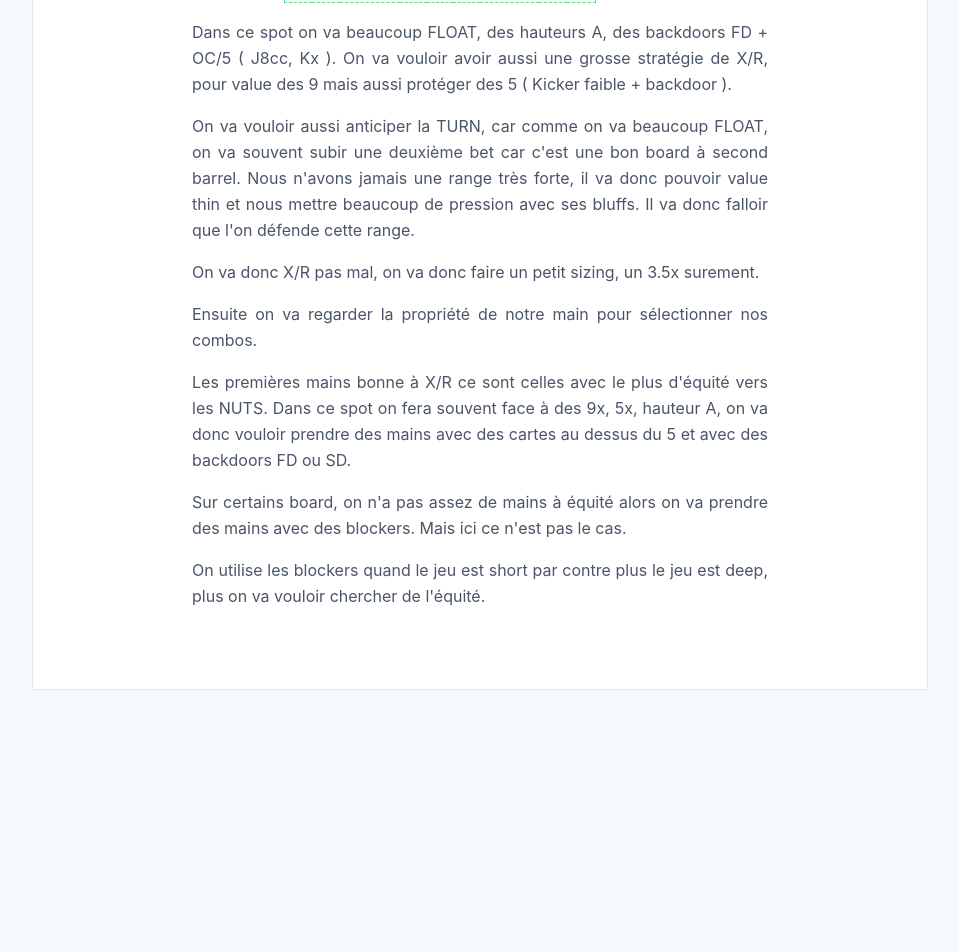
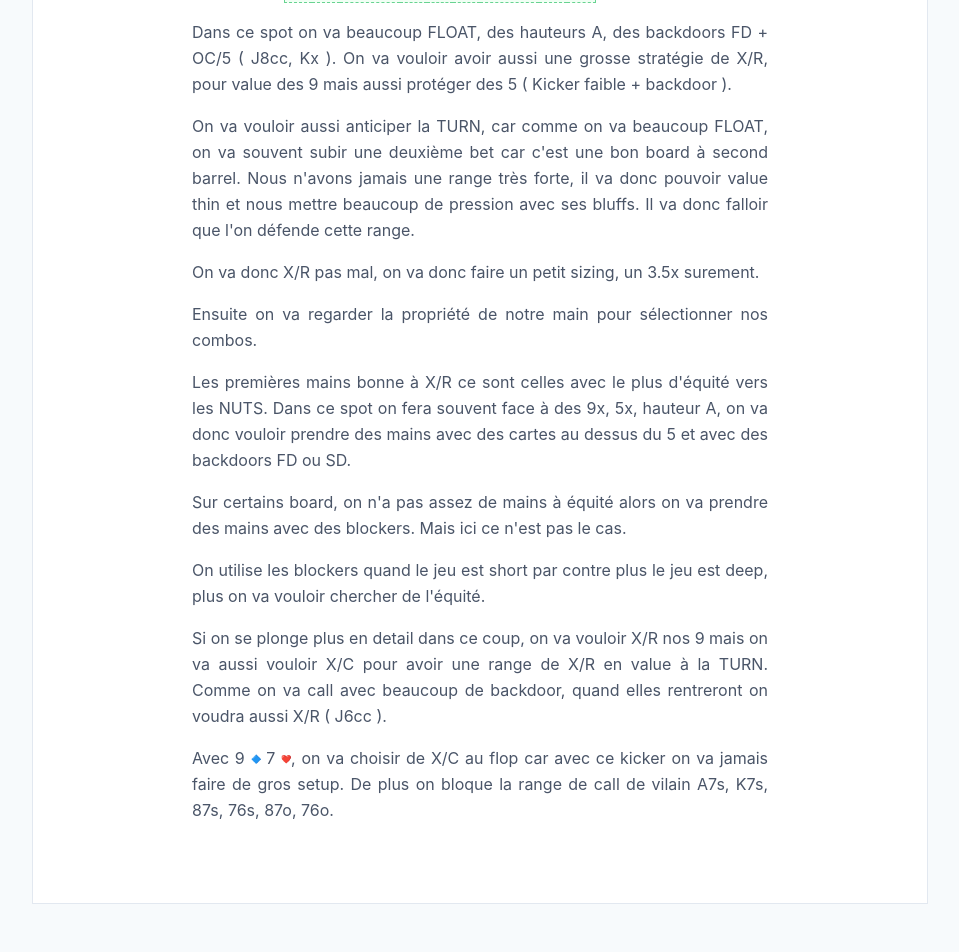
Before and after one commit to greglejeune/blog, a Jekyll site: the page built from _posts/2020-01-23-thinking-process.md, in a window 1280 px wide. Shown: the part 949-1901 px from the top of the page, without its empty margins (160-1119 px from the left). Built offline with Jekyll 4.4.1, drawn with Linux system fonts in a browser that asks for light colours; emoji names are drawn with the system emoji font; before the commit the page ends 1687 px from its top, so only the background shows below that.

Commit message:
Update 2020-01-23-thinking-process.md

```diff
--- a/_posts/2020-01-23-thinking-process.md
+++ b/_posts/2020-01-23-thinking-process.md
@@ -60,4 +60,8 @@ categories: poker
 
   <p>On utilise les blockers quand le jeu est short par contre plus le jeu est deep, plus on va vouloir chercher de l'équité.</p>
 
+  <p>Si on se plonge plus en detail dans ce coup, on va vouloir X/R nos 9 mais on va aussi vouloir X/C pour avoir une range de X/R en value à la TURN. Comme on va call avec beaucoup de backdoor, quand elles rentreront on voudra aussi X/R ( J6cc ).</p>
+
+  <p>Avec 9 <img src="https://github.githubassets.com/images/icons/emoji/unicode/1f537.png?v8" style="width: 10px;">&nbsp;7 <img src="https://github.githubassets.com/images/icons/emoji/unicode/2764.png?v8" style="width: 10px;">, on va choisir de X/C au flop car avec ce kicker on va jamais faire de gros setup. De plus on bloque la range de call de vilain A7s, K7s, 87s, 76s, 87o, 76o.</p>
+
 </div>
```
